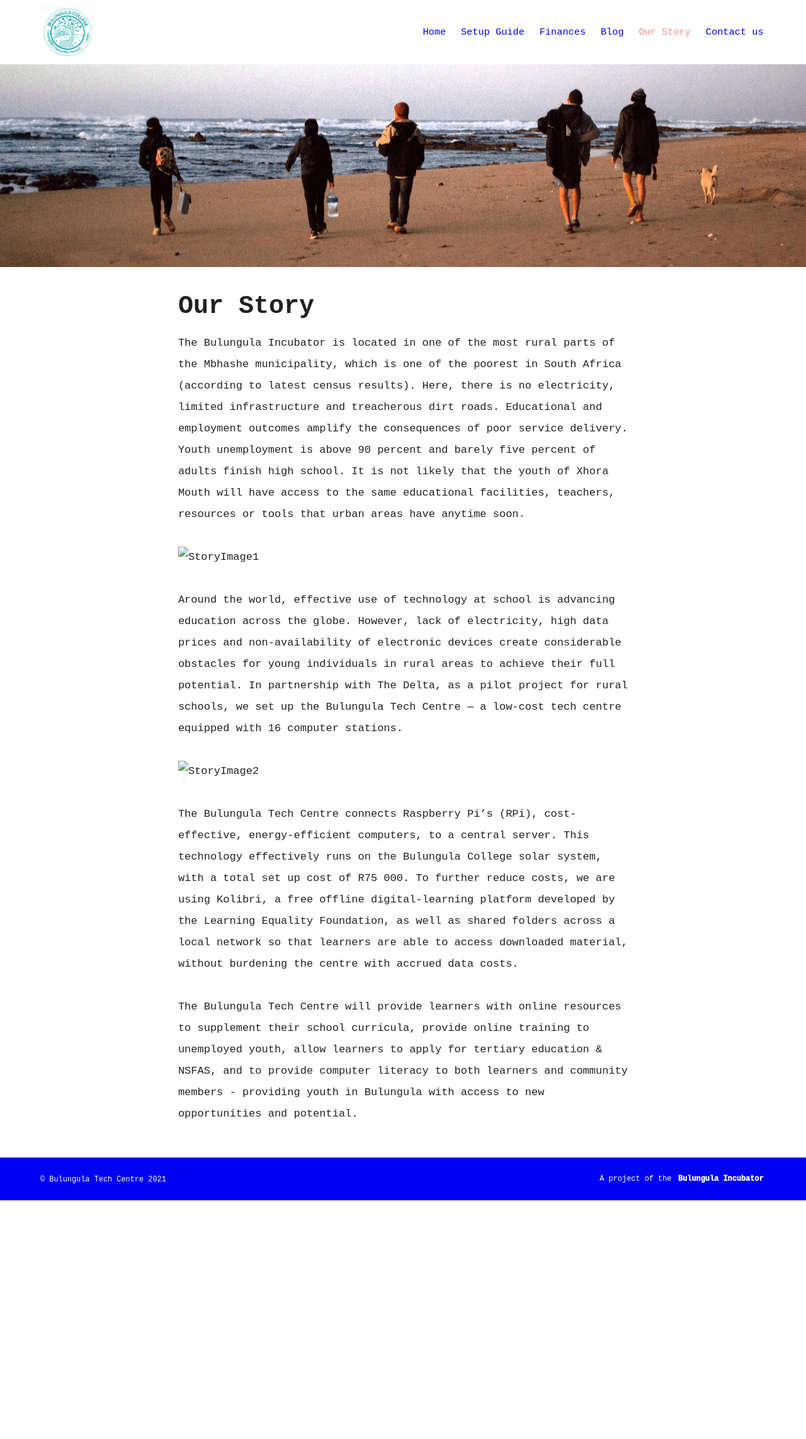
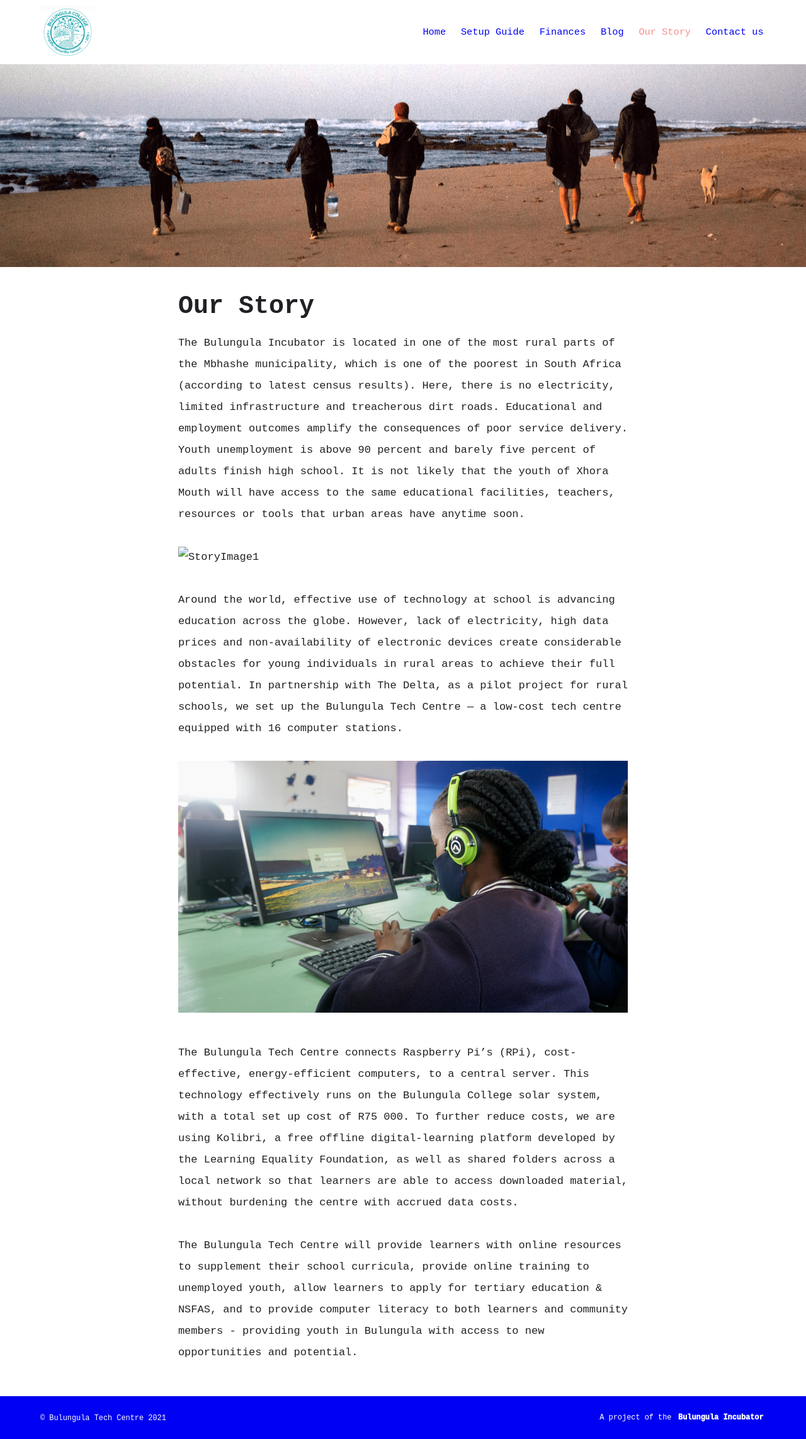
Before and after one commit to bulungula-tech-centre/bulungula-tech-centre, a Jekyll site: the page built from story.md, in a window 1280 px wide. Shown: the whole page at 63% size. Built offline with Jekyll 4.4.1, drawn with Linux system fonts in a browser that asks for light colours; before the commit the page ends 1906 px from its top, so only the background shows below that.

Commit message:
add first story photo

```diff
--- a/story.md
+++ b/story.md
@@ -12,7 +12,7 @@ The Bulungula Incubator is located in one of the most rural parts of the Mbhashe
 
 Around the world, effective use of technology at school is advancing education across the globe. However,  lack of electricity, high data prices and non-availability of electronic devices create considerable obstacles for young individuals in rural areas to achieve their full potential. In partnership with The Delta, as a pilot project for rural schools, we set up the Bulungula Tech Centre — a low-cost tech centre equipped with 16 computer stations.
 
-![StoryImage2]()
+![StoryImage2](/assets/images/story/lady_on_computer.jpeg)
 
 The Bulungula Tech Centre connects Raspberry Pi’s (RPi), cost-effective, energy-efficient computers, to a central server. This technology effectively runs on the Bulungula College solar system, with a total set up cost of R75 000. To further reduce costs, we are using Kolibri, a free offline digital-learning platform developed by the Learning Equality Foundation, as well as shared folders across a local network so that learners are able to access downloaded material, without burdening the centre with accrued data costs.
 
```
Also changed, not shown: assets/images/story/lady_on_computer.jpeg (added).
